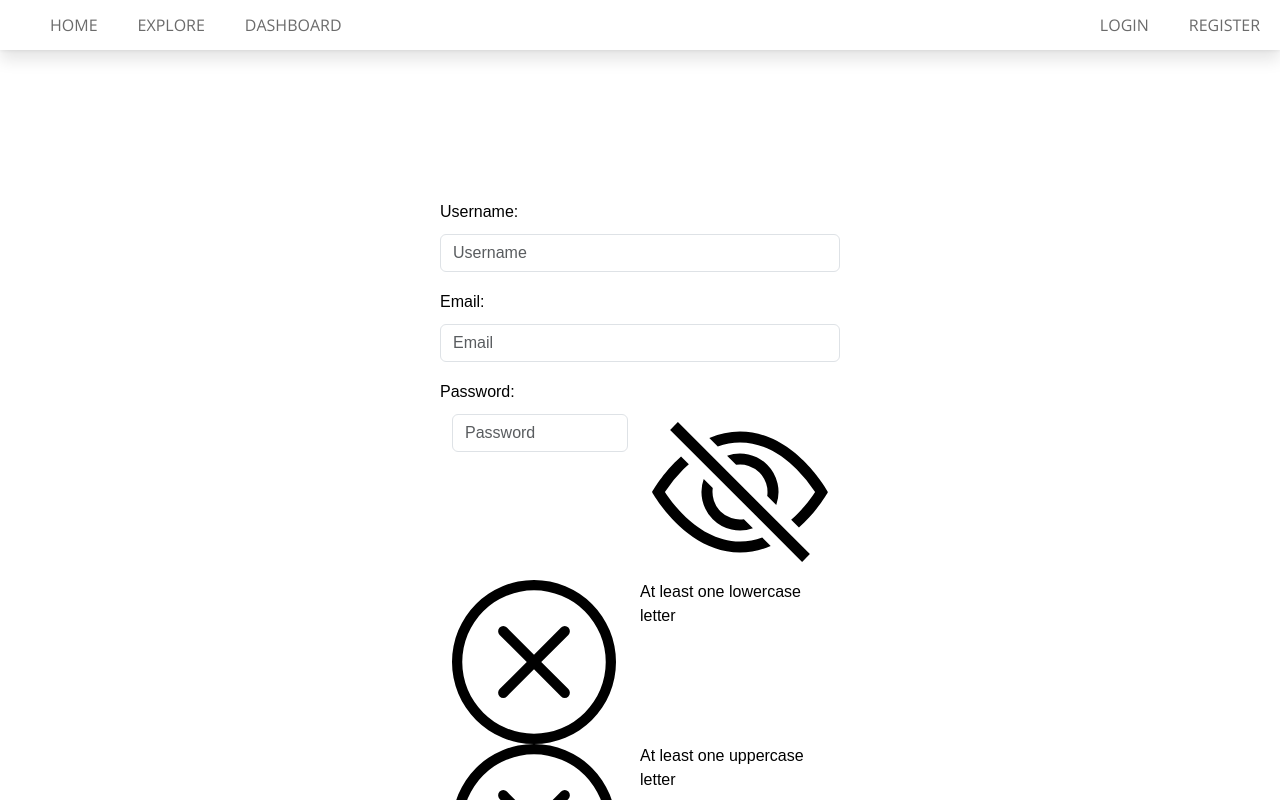
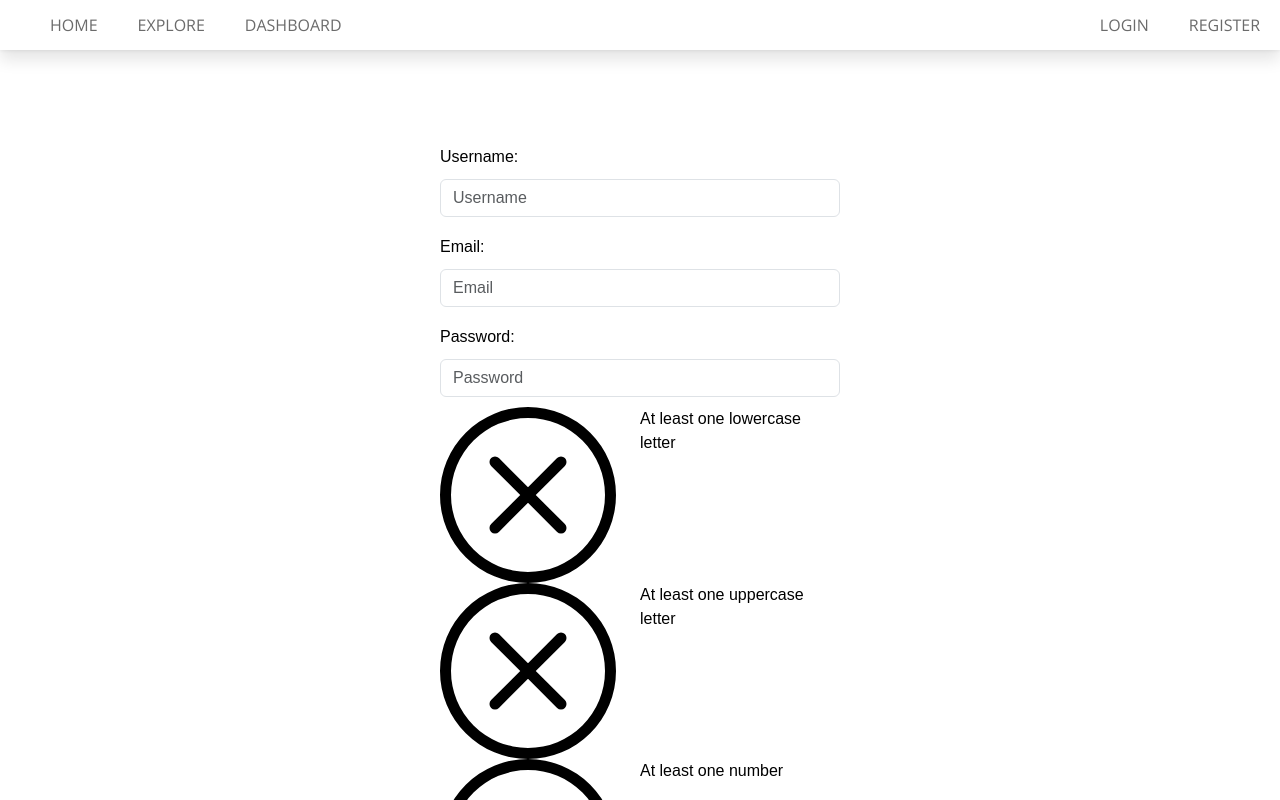
Before and after one commit to dNop90/Autolink, a React (Create React App) app in the folder client/: page /register in a window 1280 px wide. Shown: the top 800 px of the page. Built offline with nearby package versions, Linux system fonts and the light colour scheme.

Commit message:
Redesign the register password field using CSS

```diff
--- a/client/src/pages/Register.tsx
+++ b/client/src/pages/Register.tsx
@@ -157,19 +157,17 @@ function Register() {
                 <Form.Group>
                     <Form.Label>
                         Password:
-                        <Container>
+                        <div>
                             <Row>
-                                <Col>
+                                <Col className="new-password">
                                     <Form.Control autoComplete="new-password" type={type} value={formInput.password} onChange={(e: any) => handlePassword(e.target.value)} placeholder='Password'></Form.Control>
-                                </Col>
-                                <Col>
                                     {type === "password" ? (
-                                        <span
+                                        <span className="new-password-eye"
                                             onClick={() => setType("text")}>
                                             <Icon.EyeSlash />
                                         </span>
                                     ) : (
-                                        <span
+                                        <span className="new-password-eye"
                                             onClick={() => setType("password")}>
                                             <Icon.Eye />
                                         </span>
@@ -251,7 +249,7 @@ function Register() {
                             <Row>
                                 <Form.Text>{formError.password}</Form.Text>
                             </Row>
-                        </Container>
+                        </div>
                     </Form.Label>
                 </Form.Group>
                 <Form.Group>
--- a/client/src/styles/Login.css
+++ b/client/src/styles/Login.css
@@ -1,5 +1,5 @@
 .loginform{
-    margin: 200px auto 0px;
+    margin: 145px auto 145px;
     width: 400px;
 }
 
@@ -43,3 +43,16 @@
 .btn-success:hover{
     background-color: var(--color-button-background-hover);
 }
+
+.loginform .new-password{
+    position: relative;
+}
+
+.loginform .new-password-eye{
+    display: block;
+    position: absolute;
+    top: 0;
+    right: 0;
+    color: black;
+    padding: 16px;
+}
```
